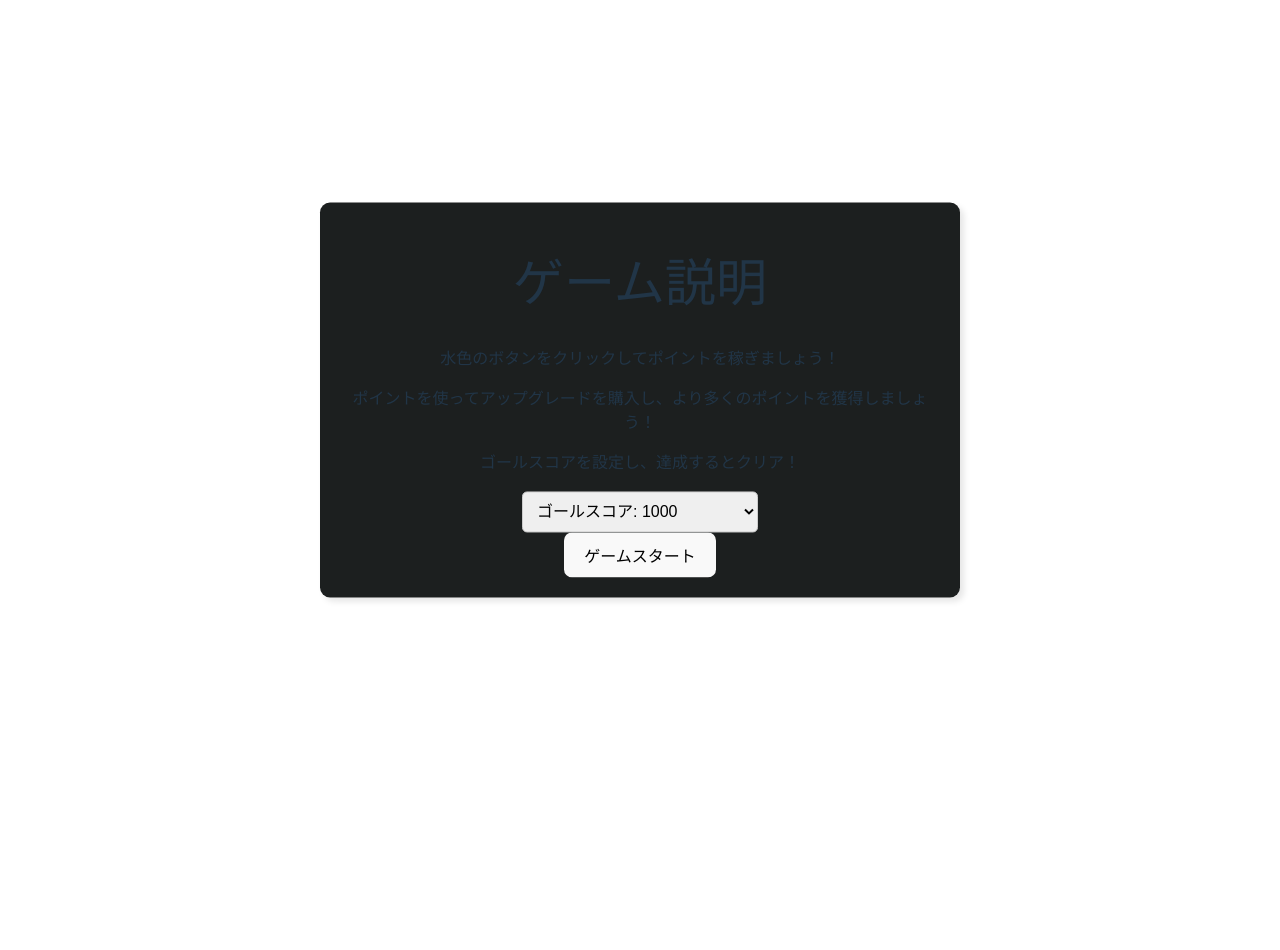
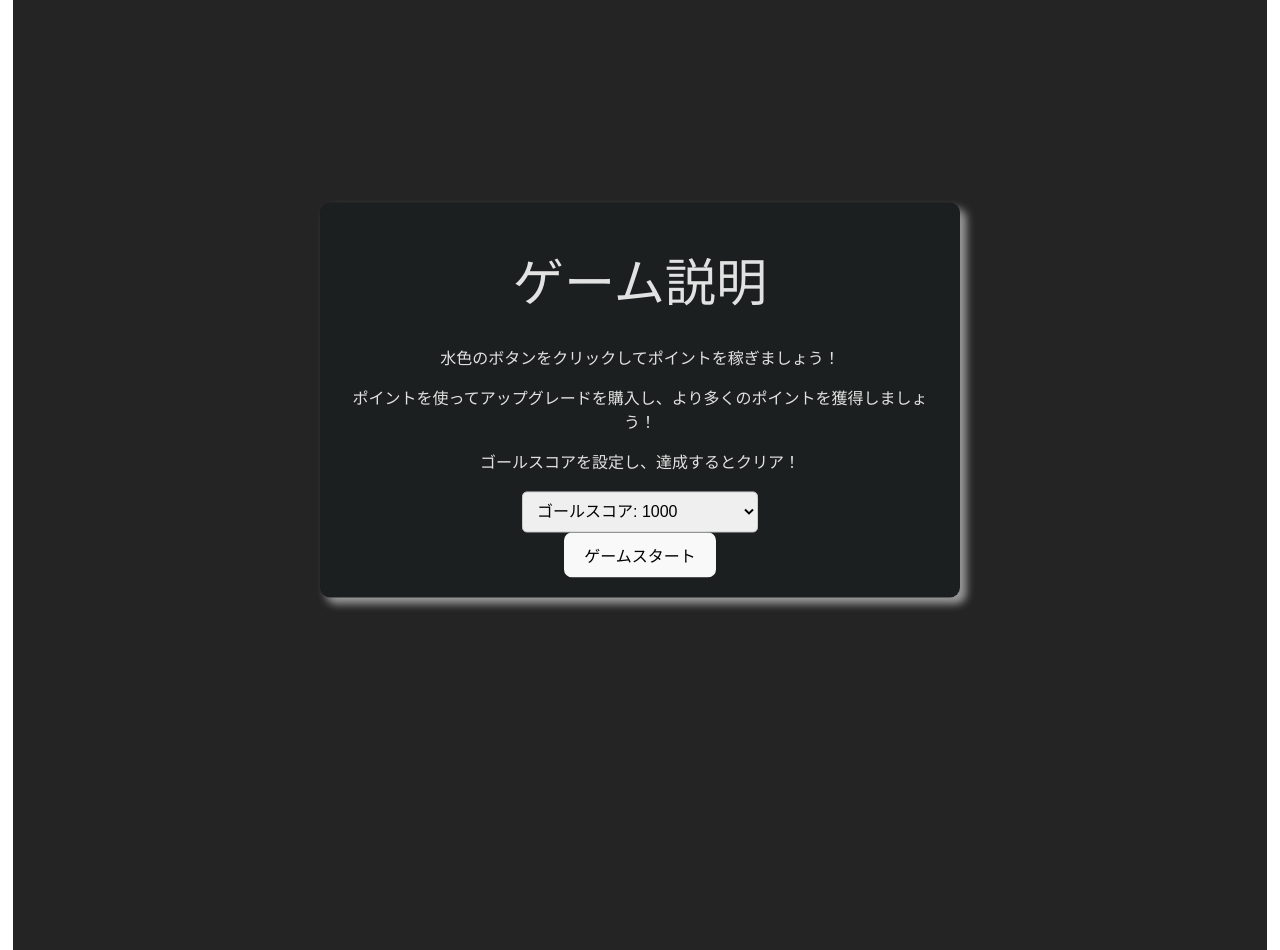
Before and after one commit to YGMS-yukkuri/React_Clickgame, a React (Vite) app: page /#/ in a window 1280 px wide. Built offline with nearby package versions, Linux system fonts and the light colour scheme.

Commit message:
ルートセレクタをボディセレクタに変更し、スタイルの適用範囲を調整

```diff
--- a/src/index.css
+++ b/src/index.css
@@ -1,4 +1,4 @@
-:root {
+body {
   font-family: system-ui, Avenir, Helvetica, Arial, sans-serif;
   line-height: 1.5;
   font-weight: 400;
```
